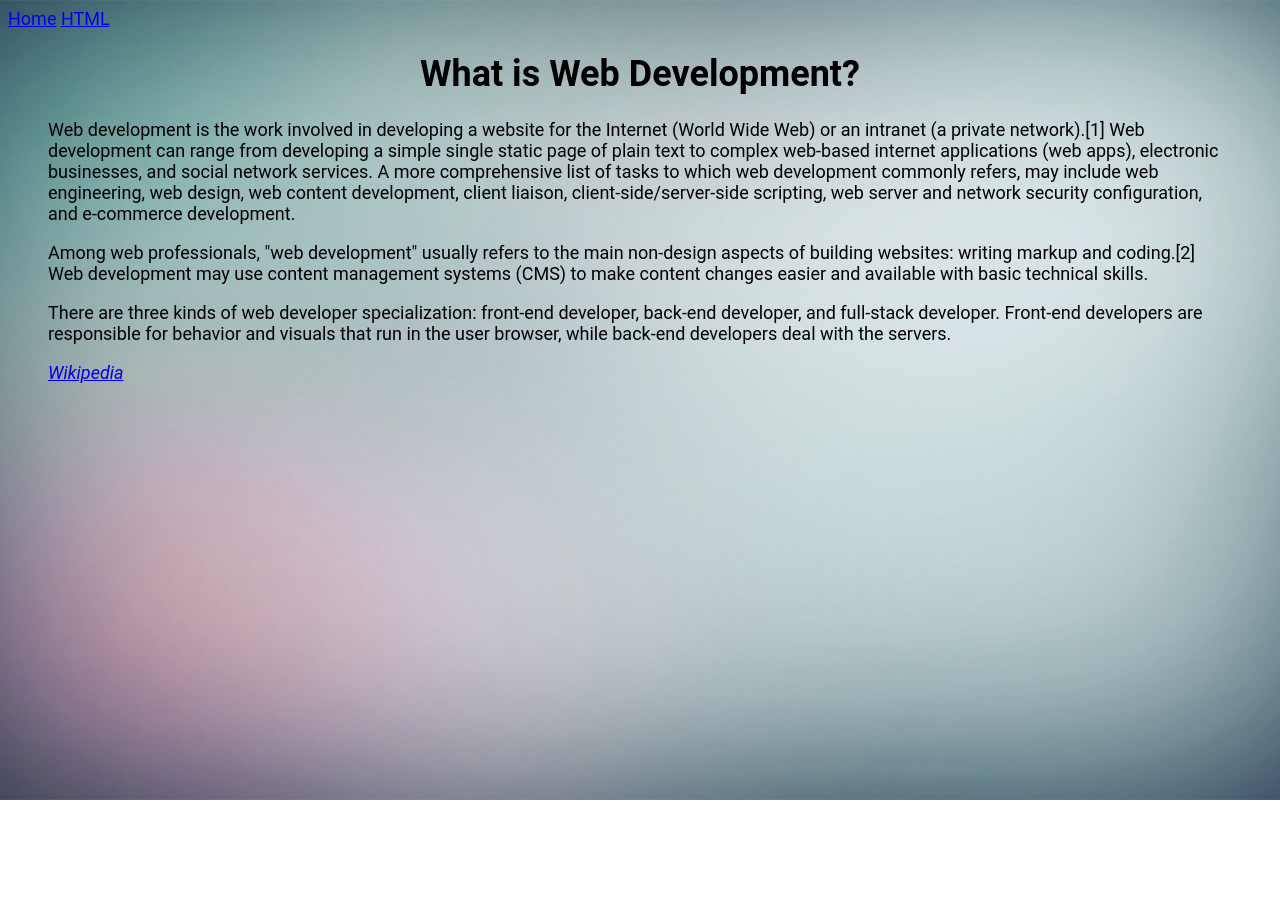
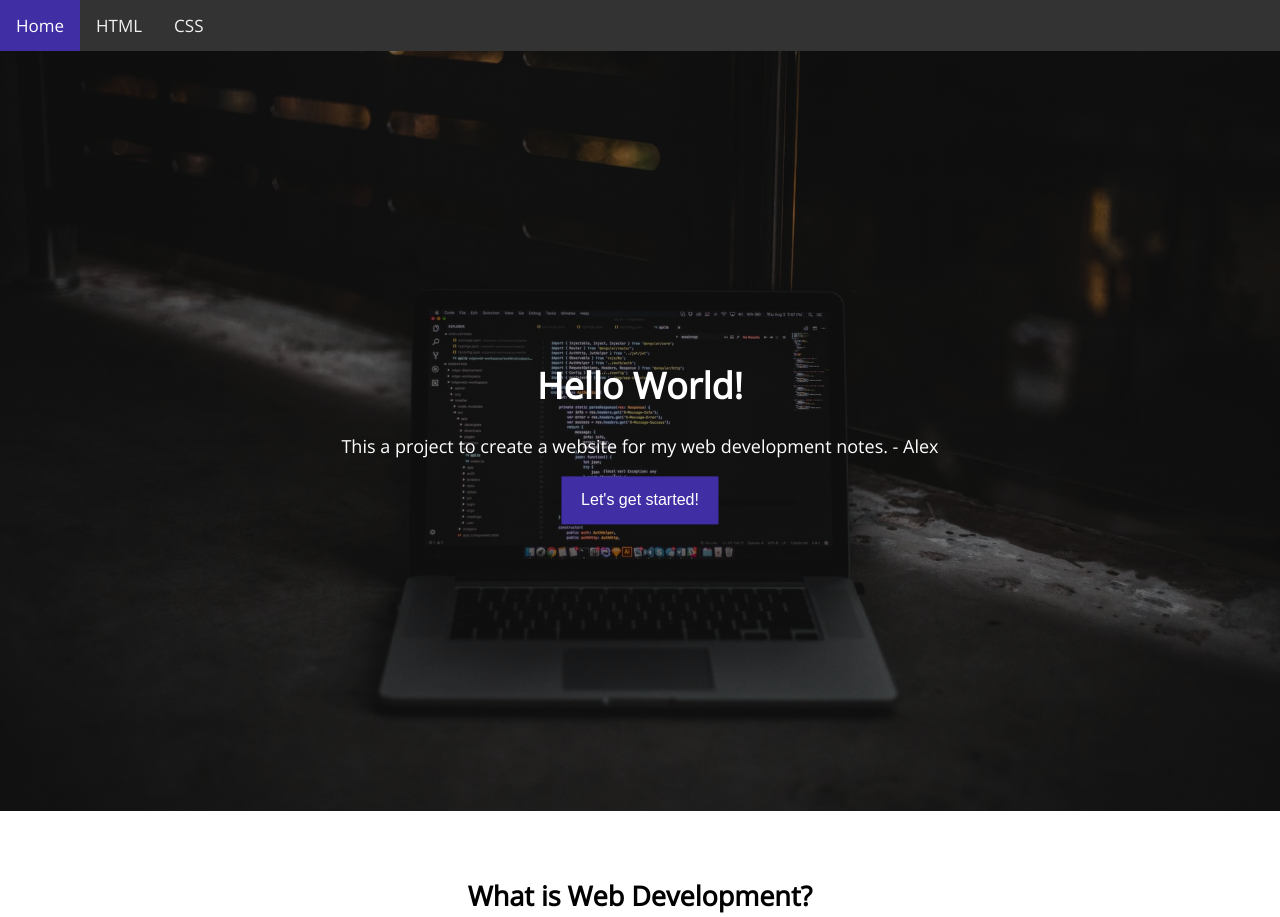
Before and after one commit to alexhecode/webdev-notes, a plain HTML site: page index.html in a window 1280 px wide. Shown: the top 917 px of the page. Before the commit the page ends 800 px from the top, so only its background shows below. Drawn offline with nearby package versions, Linux system fonts and the light colour scheme.

Commit message:
Created navbar and hero image, removed background

```diff
--- a/index.html
+++ b/index.html
@@ -1,4 +1,7 @@
 <!DOCTYPE html>
+
+<!-- This is a project to display my notes beautifully and clearly on a web page -->
+
 <html lang="en">
   <head>
     <meta charset="UTF-8" />
@@ -8,18 +11,37 @@
     <title>Web Development Notes</title>
   </head>
 
+  <!-- Top Navigation Bar -->
   <body>
     <div class="topnav">
       <a class="active" href="index.html">Home</a>
       <a href="html.html">HTML</a>
+      <a href="css.html">CSS</a>
     </div>
 
-    <center><h1>What is Web Development?</h1></center>
+    <!-- Hero Image -->
+    <div class="hero-image">
+      <div class="hero-text">
+        <h1>Hello World!</h1>
+        <p>This a project to create a website for my web development notes. - Alex</p>
+        <form method="GET" action="#Opening">
+        <button type="submit" class="button1">Let's get started!</button>
+        </form>
+      </div>
+    </div>
 
+    <br>
+
+    <article>
+    <center><h1 id="Opening">What is Web Development?</h1></center>
+
+    <br>
+
+    <div class="quote">
         <blockquote>
             <p>
                 Web development is the work involved in developing a website for the
-        Internet (World Wide Web) or an intranet (a private network).[1] Web
+                Internet (World Wide Web) or an intranet (a private network). Web
                 development can range from developing a simple single static page of
                 plain text to complex web-based internet applications (web apps),
                 electronic businesses, and social network services. A more comprehensive
@@ -30,7 +52,7 @@
             </p>
             <p>
                 Among web professionals, "web development" usually refers to the main
-        non-design aspects of building websites: writing markup and coding.[2]
+                non-design aspects of building websites: writing markup and coding.
                 Web development may use content management systems (CMS) to make content
                 changes easier and available with basic technical skills.
             </p>
@@ -40,21 +62,32 @@
                 developers are responsible for behavior and visuals that run in the user
                 browser, while back-end developers deal with the servers.
             </p>
-      <p>
-        <cite
-          ><a href="https://en.wikipedia.org/wiki/Web_development"
-            >Wikipedia</a
-          ></cite
-        >
+            <p align="right">
+                <cite><a href="https://en.wikipedia.org/wiki/Web_development">Wikipedia</a></cite>
             </p>
         </blockquote>
+    </div>
+
+    <br>
+
+    <p>
+      In order to learn web development, it is imperative to know and understand:
+      <ul>
+          <li>How the Web works</li>
+          <li>The basics of Web Development</li>
+          <li>Understand the Different Types of Web Apps</li>
+          <li>Front-end Frameworks</li>
+          <li>Server-side Development</li>
+          <li>Master the Basics</li>
+          <li>Explore the Development Ecosystem</li>
+          <li>Experiment with Advanced & Alternative Concepts</li>
+      </ul>
+    </p>
+
+    <br>
+
+    <center><h2>How does the Web work?</h2></center>
+    <center><img src="/images/web.jpg" alt="How the Web Works - Academind"></center>
+    </article>
   </body>
-
-  <style>
-    body {
-      background-image: url(images/img_wallpaper.jpg);
-      background-repeat: no-repeat;
-      background-size: cover;
-    }
-  </style>
 </html>
--- a/styles/main.css
+++ b/styles/main.css
@@ -1,4 +1,109 @@
+@import url("https://fonts.googleapis.com/css?family=Open+Sans");
+
+/* https://stackoverflow.com/questions/24065541/navigation-bar-wont-entirely-fill-screen-width/24065567
+All HTML document by default have a margin surrounding all four corners of it.
+As desirable as margins are in most cases, sometimes they with your design, such as a header bar that spans the entire page horizontally.
+In that case you have to explicitly assign 0 to the margins of the body.*/
+
 body {
-  font-family: Roboto;
+  font-family: "Open Sans", serif;
   font-size: 18px;
+  max-width: auto;
+  margin: auto;
+  border: 0px;
+  padding: 0px;
+  height: 100%;
+  background-color: white;
 }
+
+article {
+  padding-left: 20px;
+  padding-right: 20px;
+  padding-top: 20px;
+  padding-bottom: 20px;
+  word-wrap: break-word;
+}
+
+.quote {
+  margin: auto;
+  width: 80%;
+  color: black;
+  background-color: #bdbdc2;
+  padding: 5px;
+}
+
+xmp {
+  white-space: pre-wrap;
+  word-wrap: break-word;
+}
+
+/* The following is w3schools tutorial code for a Top Navbar. In time, I will build my own.
+/* Add a black background color to the top navigation */
+.topnav {
+  background-color: #333;
+  overflow: hidden;
+}
+
+/* Style the links inside the navigation bar */
+.topnav a {
+  float: left;
+  color: #f2f2f2;
+  text-align: center;
+  padding: 14px 16px;
+  text-decoration: none;
+  font-size: 17px;
+}
+
+/* Change the color of links on hover */
+.topnav a:hover {
+  background-color: #ddd;
+  color: black;
+}
+
+/* Add a color to the active/current link */
+.topnav a.active {
+  background-color: #402ea5;
+  color: white;
+}
+
+html {
+  height: 100%;
+}
+
+/* The hero image */
+.hero-image {
+  /* Use "linear-gradient" to add a darken background effect to the image (photographer.jpg). This will make the text easier to read */
+  background-image: linear-gradient(rgba(0, 0, 0, 0.5), rgba(0, 0, 0, 0.5)),
+    url("/images/hero_image.jpg");
+
+  /* Set a specific height */
+  height: 95%;
+
+  /* Position and center the image to scale nicely on all screens */
+  background-position: center;
+  background-repeat: no-repeat;
+  background-size: cover;
+  position: relative;
+}
+
+/* Place text in the middle of the image */
+.hero-text {
+  text-align: center;
+  position: absolute;
+  top: 50%;
+  left: 50%;
+  transform: translate(-50%, -50%);
+  color: white;
+}
+
+/* Button for Hero Image - Links to #Opening */
+.button1 {
+  background-color: #402ea5;
+  border: none;
+  color: white;
+  padding: 15px 20px;
+  text-align: center;
+  text-decoration: none;
+  display: inline-block;
+  font-size: 16px;
+}
```
Also changed, not shown: css.html (added, +25 -0 lines), html.html (+18 -10 lines), images/hero_image.jpg (added), images/web.jpg (added). Lines whose indentation alone changed are shown as unchanged.
